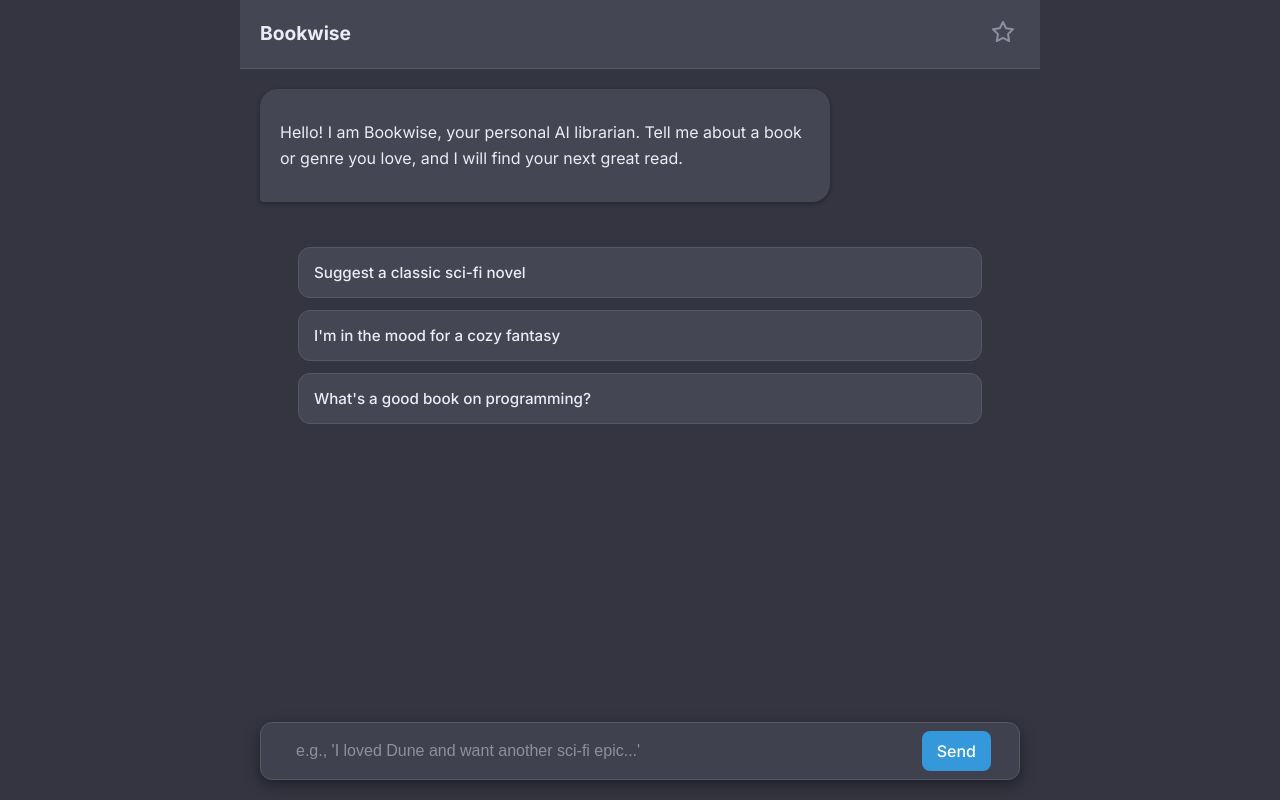
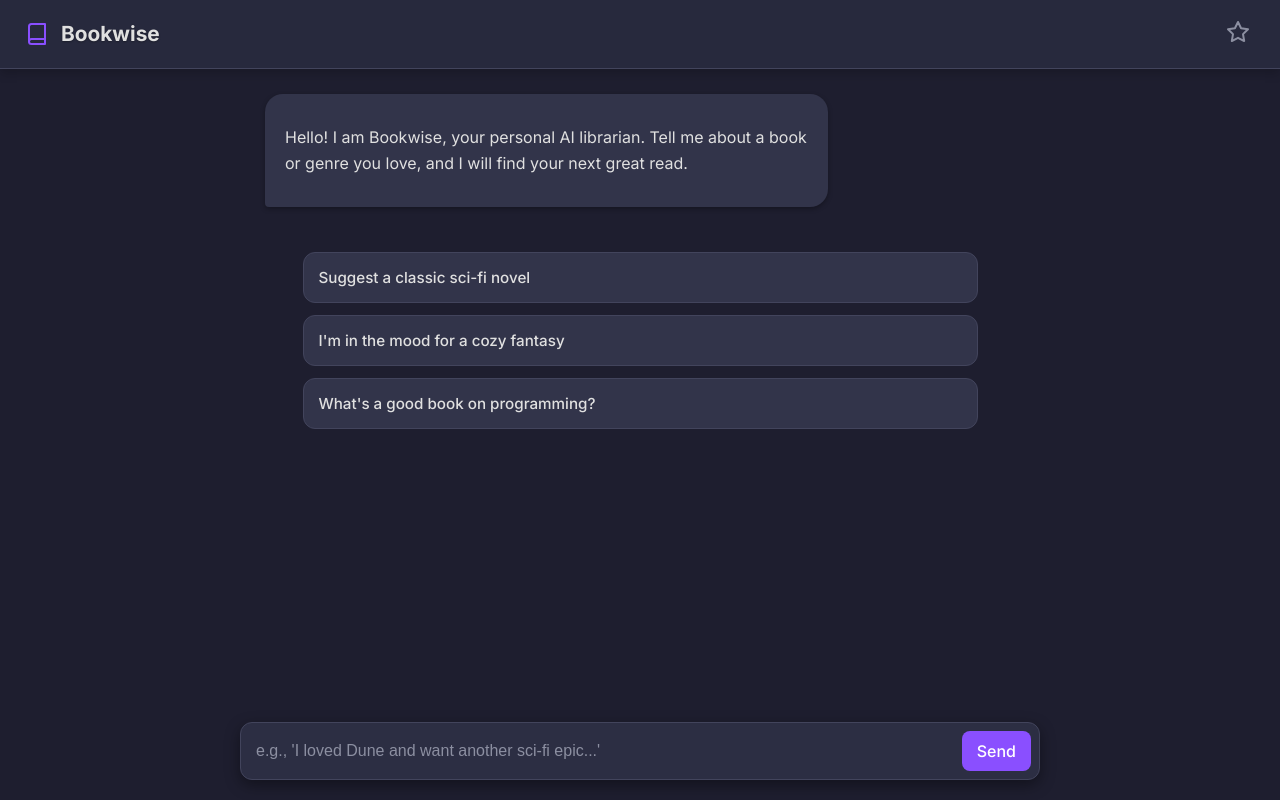
Before and after one commit to avicado-codes/3rd-sem-college-assignments, a React (Vite) app in the folder AI-Book-Recommendation-System/client/: page / in a window 1280 px wide. Built offline with nearby package versions, Linux system fonts and the light colour scheme.

Commit message:
feat: implement final UI polish with new theme and full-screen layout

```diff
--- a/AI-Book-Recommendation-System/client/src/App.css
+++ b/AI-Book-Recommendation-System/client/src/App.css
@@ -1,19 +1,21 @@
-/* client/src/App.css */
+/* client/src/App.css (Final Corrected Version) */
 @import url('https://fonts.googleapis.com/css2?family=Inter:wght@400;500;700&display=swap');
 
 :root {
-  /* A modern, soothing dark theme palette */
+  /* New Color Palette: Deep space indigo with a vibrant violet accent */
   --font-sans: 'Inter', system-ui, Avenir, Helvetica, Arial, sans-serif;
-  --bg-color: #343541;
-  --chat-container-bg: #444654;
-  --font-color: #ececf1;
-  --border-color: #565869;
-  --user-bubble-bg: #3498db;
-  --ai-bubble-bg: #444654;
-  --input-bg: #40414f;
-  --placeholder-color: #8e8ea0;
-  --button-bg: #3498db;
-  --button-hover-bg: #2980b9;
+  --bg-color: #1e1e2f;
+  /* Deep indigo */
+  --chat-container-bg: #27293d;
+  /* Slightly lighter indigo */
+  --font-color: #e0e0e0;
+  --border-color: #42445c;
+  --accent-color: #8a4fff;
+  /* Vibrant violet */
+  --user-bubble-bg: var(--accent-color);
+  --ai-bubble-bg: #32344a;
+  --input-bg: #2c2e43;
+  --placeholder-color: #8c8fa1;
   --shadow-color: rgba(0, 0, 0, 0.3);
 }
 
@@ -32,34 +34,102 @@ body {
 #root {
   width: 100%;
   min-height: 100vh;
-  display: flex;
-  justify-content: center;
-  align-items: center;
 }
 
 .chat-container {
   width: 100%;
-  max-width: 800px;
-  height: 100vh; /* Full screen height */
+  height: 100vh;
   background-color: var(--bg-color);
   display: flex;
   flex-direction: column;
   position: relative;
 }
 
+/* --- Prettier Header --- */
+.app-header {
+  display: flex;
+  justify-content: space-between;
+  align-items: center;
+  padding: 15px 25px;
+  background-color: var(--chat-container-bg);
+  border-bottom: 1px solid var(--border-color);
+  flex-shrink: 0;
+  box-shadow: 0 4px 10px rgba(0, 0, 0, 0.2);
+}
+
+.header-content {
+  display: flex;
+  align-items: center;
+  gap: 12px;
+}
+
+.header-content svg {
+  color: var(--accent-color);
+}
+
+.app-header h1 {
+  margin: 0;
+  font-size: 1.3rem;
+  font-weight: 700;
+  text-shadow: 0 1px 2px rgba(0, 0, 0, 0.3);
+}
+
+/* --- CORRECTED STYLES FOR HEADER BUTTONS --- */
+.view-favorites-button {
+  background: none;
+  border: none;
+  padding: 5px;
+  cursor: pointer;
+  color: var(--placeholder-color);
+  position: relative;
+  transition: color 0.2s ease;
+}
+
+.view-favorites-button:hover {
+  color: #f1c40f;
+  /* A nice gold color for the star */
+}
+
+.favorites-count {
+  position: absolute;
+  top: -5px;
+  right: -8px;
+  background-color: crimson;
+  color: white;
+  border-radius: 50%;
+  width: 20px;
+  height: 20px;
+  display: flex;
+  align-items: center;
+  justify-content: center;
+  font-size: 0.75rem;
+  font-weight: bold;
+}
+
+/* --- Chat Window and Messages --- */
 .chat-window {
   flex-grow: 1;
   overflow-y: auto;
-  padding: 20px 20px 120px 20px; /* Add padding to bottom to avoid overlap */
+  padding: 25px;
+  padding-bottom: 140px;
   display: flex;
   flex-direction: column;
   gap: 25px;
+  max-width: 800px;
+  width: 100%;
+  margin: 0 auto;
 }
 
-/* Animation for new messages */
 @keyframes fadeIn {
-  from { opacity: 0; transform: translateY(10px); }
-  to { opacity: 1; transform: translateY(0); }
+  from {
+    opacity: 0;
+    transform: translateY(10px);
+  }
+
+  to {
+    opacity: 1;
+    transform: translateY(0);
+  }
 }
 
 .message {
@@ -81,6 +151,7 @@ body {
   background-color: var(--ai-bubble-bg);
   align-self: flex-start;
   border-bottom-left-radius: 4px;
+  position: relative;
 }
 
 .book-card {
@@ -88,126 +159,27 @@ body {
   padding-top: 15px;
   margin-top: 15px;
 }
+
 .book-card:first-of-type {
   border-top: none;
   padding-top: 5px;
   margin-top: 0;
 }
+
 .book-card h3 {
   margin: 0 0 5px 0;
   color: var(--font-color);
 }
+
 .book-card p {
   margin: 0 0 8px 0;
-  color: #d1d5db; /* Lighter text for details */
+  color: #d1d5db;
 }
+
 .book-card .for-you {
   font-style: italic;
-  color: #9ca3af; /* Even lighter for the summary */
+  color: #9ca3af;
   font-size: 0.9em;
-}
-
-.input-area {
-  position: absolute;
-  bottom: 0;
-  left: 0;
-  right: 0;
-  padding: 20px;
-  background: linear-gradient(to top, var(--bg-color) 50%, transparent);
-}
-
-.input-form {
-  max-width: 800px;
-  margin: 0 auto;
-  padding: 0 20px;
-  display: flex;
-  gap: 10px;
-  background-color: var(--input-bg);
-  border-radius: 12px;
-  border: 1px solid var(--border-color);
-  box-shadow: 0 5px 15px rgba(0, 0, 0, 0.4);
-}
-
-.input-form input {
-  flex-grow: 1;
-  padding: 15px;
-  border: none;
-  background-color: transparent;
-  color: var(--font-color);
-  font-size: 1rem;
-  outline: none;
-}
-.input-form input::placeholder {
-  color: var(--placeholder-color);
-}
-
-.input-form button {
-  padding: 10px 15px;
-  margin: 8px 8px 8px 0;
-  border: none;
-  background-color: var(--button-bg);
-  color: white;
-  border-radius: 8px;
-  cursor: pointer;
-  font-weight: 500;
-  transition: background-color 0.2s;
-}
-.input-form button:hover:not(:disabled) {
-  background-color: var(--button-hover-bg);
-}
-.input-form button:disabled {
-  opacity: 0.5;
-  cursor: not-allowed;
-}
-
-/* Remove old theme toggle button styling if it exists */
-.theme-toggle {
-  display: none;
-}
-
-.ai-message {
-  position: relative; /* Required for positioning the copy button */
-}
-
-.copy-button {
-  position: absolute;
-  top: 10px;
-  right: 10px;
-  background-color: var(--border-color);
-  border: none;
-  border-radius: 6px;
-  padding: 6px;
-  cursor: pointer;
-  opacity: 0.5;
-  transition: opacity 0.2s ease, background-color 0.2s ease;
-  display: flex;
-  align-items: center;
-  justify-content: center;
-}
-
-.ai-message:hover .copy-button {
-  opacity: 1; /* Button becomes visible on hover */
-}
-
-.copy-button:hover {
-  background-color: #6a6c7b; /* A slightly lighter shade for hover */
-}
-
-.copy-button svg {
-  stroke: var(--font-color);
-}
-
-.copy-confirmation {
-  position: absolute;
-  top: 10px;
-  right: 10px;
-  background-color: var(--button-bg);
-  color: white;
-  padding: 6px 10px;
-  border-radius: 6px;
-  font-size: 0.8rem;
-  font-weight: 500;
-  animation: fadeIn 0.3s ease;
 }
 
 .book-card-header {
@@ -231,48 +203,99 @@ body {
   transform: scale(1.1);
 }
 
-.app-header {
-  display: flex;
-  justify-content: space-between;
-  align-items: center;
-  padding: 15px 20px;
-  background-color: var(--chat-container-bg);
-  border-bottom: 1px solid var(--border-color);
-  flex-shrink: 0;
-}
-
-.app-header h1 {
-  margin: 0;
-  font-size: 1.2rem;
-  font-weight: 700;
-}
-
-.view-favorites-button {
-  background: none;
+.copy-button {
+  position: absolute;
+  top: 10px;
+  right: 10px;
+  background-color: var(--border-color);
   border: none;
-  padding: 5px;
+  border-radius: 6px;
+  padding: 6px;
   cursor: pointer;
-  color: var(--placeholder-color);
-  position: relative;
-  transition: color 0.2s ease;
-}
-
-.view-favorites-button:hover {
-  color: #f1c40f; /* A nice gold color for the star */
-}
-
-.favorites-count {
-  position: absolute;
-  top: -5px;
-  right: -8px;
-  background-color: crimson;
-  color: white;
-  border-radius: 50%;
-  width: 20px;
-  height: 20px;
+  opacity: 0.5;
+  transition: opacity 0.2s ease, background-color 0.2s ease;
   display: flex;
   align-items: center;
   justify-content: center;
-  font-size: 0.75rem;
-  font-weight: bold;
 }
+
+.ai-message:hover .copy-button {
+  opacity: 1;
+}
+
+.copy-button:hover {
+  background-color: #6a6c7b;
+}
+
+.copy-button svg {
+  stroke: var(--font-color);
+}
+
+.copy-confirmation {
+  position: absolute;
+  top: 10px;
+  right: 10px;
+  background-color: var(--user-bubble-bg);
+  color: white;
+  padding: 6px 10px;
+  border-radius: 6px;
+  font-size: 0.8rem;
+  font-weight: 500;
+  animation: fadeIn 0.3s ease;
+}
+
+/* --- Input Area --- */
+.input-area {
+  position: absolute;
+  bottom: 0;
+  left: 0;
+  right: 0;
+  padding: 20px 10px;
+  background: linear-gradient(to top, var(--bg-color) 70%, transparent);
+}
+
+.input-form {
+  max-width: 800px;
+  margin: 0 auto;
+  display: flex;
+  gap: 10px;
+  background-color: var(--input-bg);
+  border-radius: 12px;
+  border: 1px solid var(--border-color);
+  box-shadow: 0 5px 15px rgba(0, 0, 0, 0.4);
+}
+
+.input-form input {
+  flex-grow: 1;
+  padding: 15px;
+  border: none;
+  background-color: transparent;
+  color: var(--font-color);
+  font-size: 1rem;
+  outline: none;
+}
+
+.input-form input::placeholder {
+  color: var(--placeholder-color);
+}
+
+.input-form button {
+  padding: 10px 15px;
+  margin: 8px 8px 8px 0;
+  border: none;
+  background-color: var(--accent-color);
+  color: white;
+  border-radius: 8px;
+  cursor: pointer;
+  font-weight: 500;
+  transition: background-color 0.2s;
+}
+
+.input-form button:hover:not(:disabled) {
+  background-color: #7232e0;
+}
+
+.input-form button:disabled {
+  opacity: 0.5;
+  cursor: not-allowed;
+}
--- a/AI-Book-Recommendation-System/client/src/App.jsx
+++ b/AI-Book-Recommendation-System/client/src/App.jsx
@@ -1,5 +1,4 @@
-// client/src/App.jsx
-
+// client/src/App.jsx (Definitive Corrected Version)
 import React, { useState, useEffect, useRef } from 'react';
 import BookCard from './components/BookCard';
 import LoadingSpinner from './components/LoadingSpinner';
@@ -8,6 +7,7 @@ import ExamplePrompts from './components/ExamplePrompts';
 import ClipboardIcon from './components/ClipboardIcon';
 import StarIcon from './components/StarIcon';
 import FavoritesPanel from './components/FavoritesPanel';
+import BookIcon from './components/BookIcon';
 import './App.css';
 
 const FAVORITES_STORAGE_KEY = 'bookwise_favorites';
@@ -25,15 +25,14 @@ function App() {
   const [isAiTyping, setIsAiTyping] = useState(false);
   const [copiedIndex, setCopiedIndex] = useState(null);
   const [isFavoritesPanelOpen, setIsFavoritesPanelOpen] = useState(false);
-
   const chatWindowRef = useRef(null);
 
   const [favorites, setFavorites] = useState(() => {
     try {
-      const storedFavorites = window.localStorage.getItem(FAVORITES_STORAGE_KEY);
-      return storedFavorites ? JSON.parse(storedFavorites) : [];
+      const stored = window.localStorage.getItem(FAVORITES_STORAGE_KEY);
+      return stored ? JSON.parse(stored) : [];
     } catch (error) {
-      console.error("Error reading favorites from localStorage", error);
+      console.error(error);
       return [];
     }
   });
@@ -42,19 +41,17 @@ function App() {
     try {
       window.localStorage.setItem(FAVORITES_STORAGE_KEY, JSON.stringify(favorites));
     } catch (error) {
-      console.error("Error saving favorites to localStorage", error);
+      console.error(error);
     }
   }, [favorites]);
 
   const toggleFavorite = (bookToToggle) => {
-    setFavorites((prevFavorites) => {
-      const isAlreadyFavorited = prevFavorites.some(
-        (favBook) => favBook.title === bookToToggle.title
-      );
-      if (isAlreadyFavorited) {
-        return prevFavorites.filter((favBook) => favBook.title !== bookToToggle.title);
+    setFavorites((prev) => {
+      const isFav = prev.some((fav) => fav.title === bookToToggle.title);
+      if (isFav) {
+        return prev.filter((fav) => fav.title !== bookToToggle.title);
       } else {
-        return [...prevFavorites, bookToToggle];
+        return [...prev, bookToToggle];
       }
     });
   };
@@ -68,7 +65,7 @@ function App() {
   const submitPrompt = async (promptText) => {
     if (!promptText.trim() || isLoading || isAiTyping) return;
     const newUserMessage = { sender: 'user', type: 'text', content: promptText };
-    setMessages((prevMessages) => [...prevMessages, newUserMessage]);
+    setMessages((prev) => [...prev, newUserMessage]);
     setUserInput('');
     setIsLoading(true);
     try {
@@ -77,33 +74,33 @@ function App() {
         headers: { 'Content-Type': 'application/json' },
         body: JSON.stringify({ prompt: promptText }),
       });
-      if (!response.ok) throw new Error('Network response was not ok');
+      if (!response.ok) throw new Error('Network response not ok');
       const data = await response.json();
       const newAiMessage = { sender: 'ai', type: 'books', content: data.recommendations };
       setIsLoading(false);
       setIsAiTyping(true);
       setTimeout(() => {
         setIsAiTyping(false);
-        setMessages((prevMessages) => [...prevMessages, newAiMessage]);
+        setMessages((prev) => [...prev, newAiMessage]);
       }, 1500);
     } catch (error) {
       console.error('Fetch error:', error);
-      const errorMessage = { sender: 'ai', type: 'text', content: 'I seem to be having trouble accessing my library at the moment. Please try again.' };
+      const errorMessage = { sender: 'ai', type: 'text', content: 'I seem to be having trouble... Please try again.' };
       setIsLoading(false);
-      setMessages((prevMessages) => [...prevMessages, errorMessage]);
+      setMessages((prev) => [...prev, errorMessage]);
     }
   };
 
   const handleFormSubmit = (e) => { e.preventDefault(); submitPrompt(userInput); };
   const handlePromptClick = (promptText) => { submitPrompt(promptText); };
   const handleCopy = async (books, index) => {
-    const textToCopy = books.map(b => `Title: ${b.title}\nAuthor: ${b.author}\nReasoning: ${b.reasoning}`).join('\n\n');
+    const text = books.map(b => `Title: ${b.title}\nAuthor: ${b.author}`).join('\n\n');
     try {
-      await navigator.clipboard.writeText(textToCopy);
+      await navigator.clipboard.writeText(text);
       setCopiedIndex(index);
       setTimeout(() => setCopiedIndex(null), 2000);
     } catch (err) {
-      console.error('Failed to copy text: ', err);
+      console.error(err);
     }
   };
 
@@ -111,17 +108,15 @@ function App() {
     <>
       <div className="chat-container">
         <div className="app-header">
-          <h1>Bookwise</h1>
-          <button
-            className="view-favorites-button"
-            onClick={() => setIsFavoritesPanelOpen(true)}
-            aria-label="View favorite books"
-          >
+          <div className="header-content">
+            <BookIcon />
+            <h1>Bookwise</h1>
+          </div>
+          <button className="view-favorites-button" onClick={() => setIsFavoritesPanelOpen(true)} aria-label="View favorite books">
             <StarIcon />
             {favorites.length > 0 && <span className="favorites-count">{favorites.length}</span>}
           </button>
         </div>
-
         <div className="chat-window" ref={chatWindowRef}>
           {messages.map((msg, index) => (
             <div key={index} className={`message ${msg.sender}-message`}>
@@ -131,9 +126,7 @@ function App() {
                   <p>Of course! Based on your interest, you might enjoy these:</p>
                   {msg.content.map((book, bookIndex) => {
                     const isFavorited = favorites.some(fav => fav.title === book.title);
-                    return (
-                      <BookCard key={bookIndex} book={book} isFavorited={isFavorited} onToggleFavorite={toggleFavorite} />
-                    );
+                    return <BookCard key={bookIndex} book={book} isFavorited={isFavorited} onToggleFavorite={toggleFavorite} />;
                   })}
                   {copiedIndex === index ? (
                     <div className="copy-confirmation">Copied!</div>
@@ -152,24 +145,12 @@ function App() {
         </div>
         <div className="input-area">
           <form className="input-form" onSubmit={handleFormSubmit}>
-            <input
-              type="text"
-              value={userInput}
-              onChange={(e) => setUserInput(e.target.value)}
-              placeholder="e.g., 'I loved Dune and want another sci-fi epic...'"
-              disabled={isLoading || isAiTyping}
-            />
+            <input type="text" value={userInput} onChange={(e) => setUserInput(e.target.value)} placeholder="e.g., 'I loved Dune and want another sci-fi epic...'" disabled={isLoading || isAiTyping} />
             <button type="submit" disabled={isLoading || isAiTyping}>Send</button>
           </form>
         </div>
       </div>
-      {isFavoritesPanelOpen && (
-        <FavoritesPanel
-          favorites={favorites}
-          onClose={() => setIsFavoritesPanelOpen(false)}
-          onRemoveFavorite={toggleFavorite}
-        />
-      )}
+      {isFavoritesPanelOpen && <FavoritesPanel favorites={favorites} onClose={() => setIsFavoritesPanelOpen(false)} onRemoveFavorite={toggleFavorite} />}
     </>
   );
 }
--- /dev/null
+++ b/AI-Book-Recommendation-System/client/src/components/BookIcon.jsx
@@ -0,0 +1,22 @@
+// client/src/components/BookIcon.jsx
+import React from 'react';
+
+const BookIcon = ({ className = '' }) => (
+  <svg
+    xmlns="http://www.w3.org/2000/svg"
+    width="24"
+    height="24"
+    viewBox="0 0 24 24"
+    fill="none"
+    stroke="currentColor"
+    strokeWidth="2"
+    strokeLinecap="round"
+    strokeLinejoin="round"
+    className={className}
+  >
+    <path d="M4 19.5A2.5 2.5 0 0 1 6.5 17H20"></path>
+    <path d="M6.5 2H20v20H6.5A2.5 2.5 0 0 1 4 19.5v-15A2.5 2.5 0 0 1 6.5 2z"></path>
+  </svg>
+);
+
+export default BookIcon;
```
